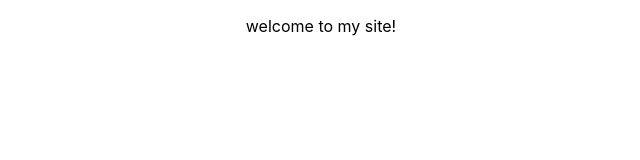
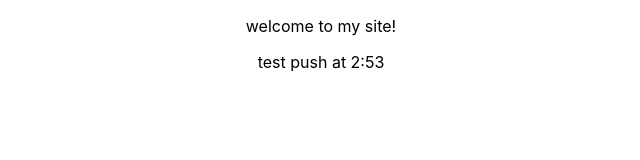
Before and after one commit to masonmarker/masonmarker.github.io, a React (Create React App) app in the folder application/: page / in a window 1280 px wide. Shown: the top 160 px of the page, without its empty margins (319-959 px from the left). Built offline with nearby package versions, Linux system fonts and the light colour scheme.

Commit message:
Update App.js

```diff
--- a/application/src/App.js
+++ b/application/src/App.js
@@ -5,6 +5,7 @@ function App() {
   return (
     <div className="App">
       <p>welcome to my site!</p>
+      <p>test push at 2:53</p>
     </div>
   );
 }
```
